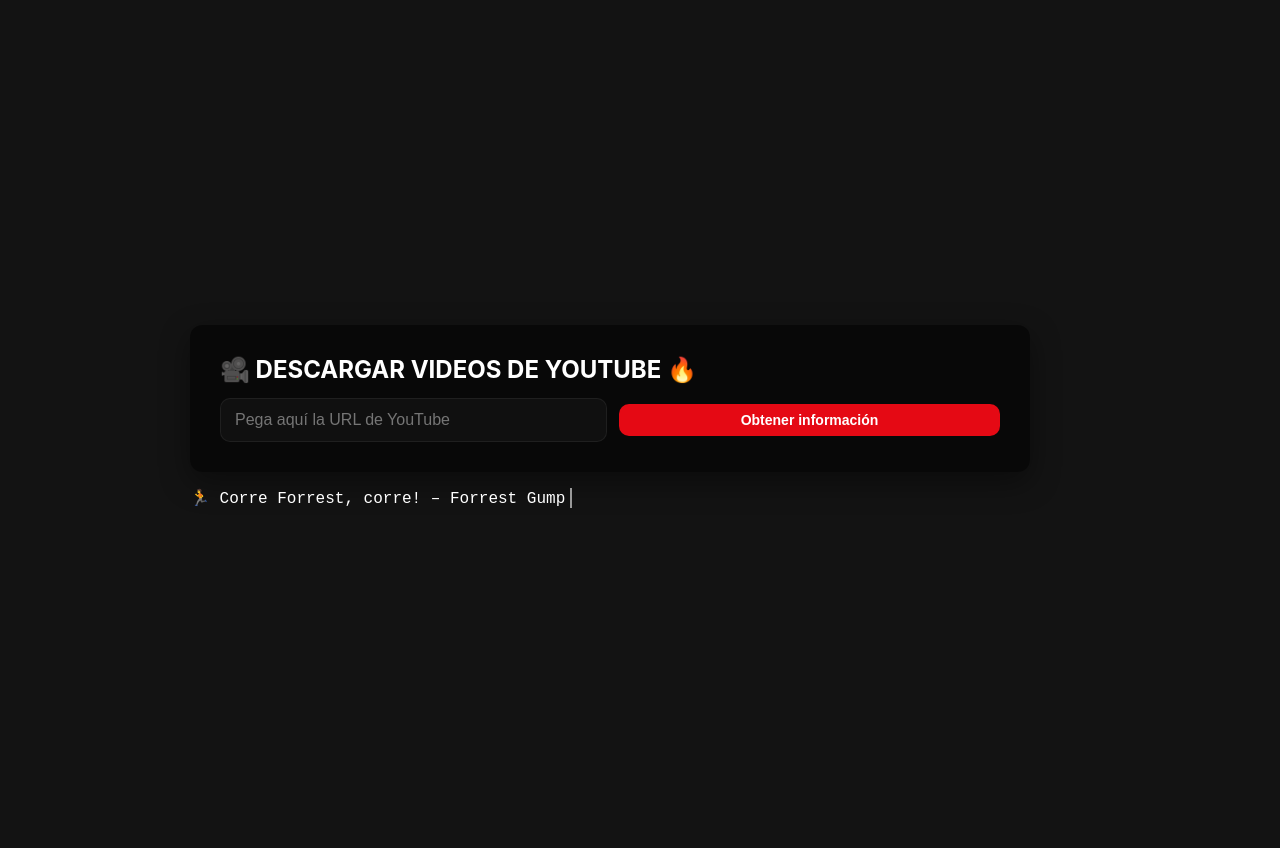
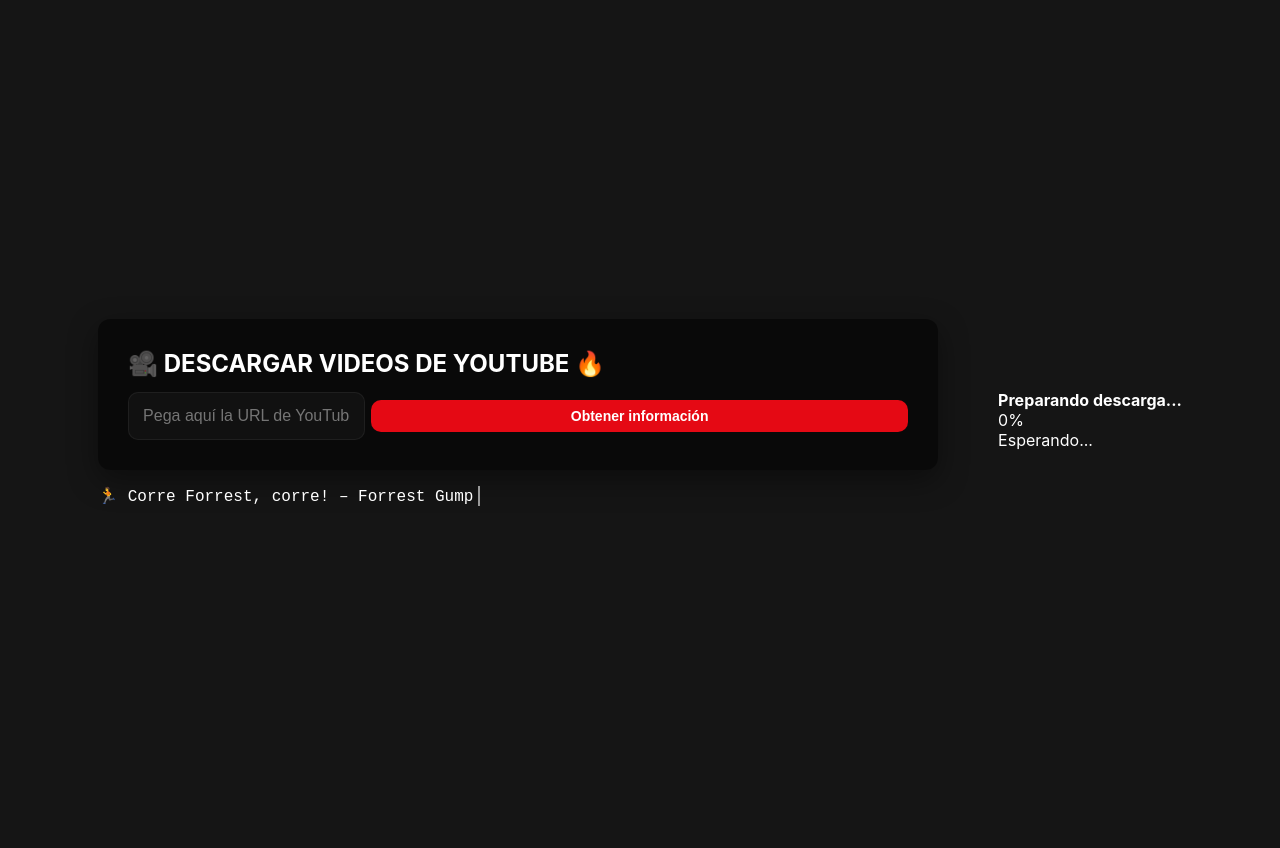
Before and after one commit to georduran-lab/descargador_videos, a Flask app: page / in a window 1280 px wide. After the commit the page ends 506 px from the top, so only its background shows below. Run offline with Flask 3, Linux system fonts and the light colour scheme.

Commit message:
Update style.css

```diff
--- a/static/style.css
+++ b/static/style.css
@@ -1,31 +1,25 @@
 :root {
-  --accent:#e50914; /* color principal (rojo estilo YouTube) */
-  --bg:#0f1113d2;   /* color de fondo base */
-  --card: rgba(0,0,0,0.65); /* color de las tarjetas */
+  --accent: #e50914;
+  --bg: rgba(0,0,0,0.85);
+  --card: rgba(0,0,0,0.65);
 }
 
-/* --- ESTILOS BASE --- */
 body {
-  margin:0;
-  font-family: Inter, system-ui, -apple-system, "Segoe UI", Roboto, "Helvetica Neue", Arial;
-  background:#000000ec; /* fondo negro */
-  color:#fff;
-  min-height:100vh;
-  display:flex;
-  align-items:center;
-  justify-content:center;
-  padding:24px;
+  margin: 0;
+  font-family: Inter, system-ui, -apple-system, "Segoe UI", Roboto, Arial;
+  background: #000000ea;
+  color: #fff;
+  min-height: 100vh;
+  display: flex;
+  align-items: center;
+  justify-content: center;
+  padding: 20px;
 }
 
 .wrap {
-  width:100%;
-  max-width:900px; /* ancho máximo de contenido */
-  position:relative;
-}
-
-.container {
+  width: 100%;
+  max-width: 900px;
   position: relative;
-  z-index: 2; /* asegura que quede sobre el fondo */
 }
 
 /* --- FONDO DIFUMINADO --- */
@@ -35,37 +29,24 @@ body {
   left: 0;
   width: 100%;
   height: 100%;
-  background-size: cover;     /* la imagen cubre toda la pantalla */
-  background-position: center;/* centrada */
-  filter: blur(15px) brightness(0.5); /* desenfoque + oscurecimiento */
-  z-index: -1; /* detrás del contenido */
-  opacity: 0;  /* inicia invisible */
-  animation: fadeInBg 2s ease forwards; /* animación de aparición */
-  overflow: hidden; /* oculta cualquier overflow de elementos hijos */
-
+  background-size: cover;
+  background-position: center;
+  filter: blur(15px) brightness(0.6); /* desenfoque + más oscuro */
+  z-index: -1;
   opacity: 0;
-  animation: fadeInBg 2s ease forwards, zoomBg 12s ease-in-out infinite; /* 👈 añadimos zoom */
+  animation: fadeInBg 2s ease forwards, zoomBg 12s ease-in-out infinite;
+  overflow: hidden;
 }
 
 @keyframes zoomBg {
   0%   { transform: scale(1); }
-  50%  { transform: scale(1.05); } /* 👈 crece 5% */
-  100% { transform: scale(1); }    /* 👈 vuelve al tamaño normal */
+  50%  { transform: scale(1.03); }
+  100% { transform: scale(1); }
 }
 
-.background.active::before {
-  content: "";
-  position: absolute;
-  inset: 0;
-  background: rgba(0,0,0,0);
-  transition: background 3s ease; /* transición al aplicar overlay */
-}
-body:hover .background::before {
-  background: rgba(0, 0, 0, 0.452); /* efecto al pasar el mouse */
-}
 @keyframes fadeInBg {
-  from { opacity: 0; } /* inicia transparente */
-  to { opacity: 1; }   /* aparece */
+  from { opacity: 0; }
+  to   { opacity: 1; }
 }
 
 /* --- DESTELLOS ALEATORIOS --- */
@@ -73,178 +54,152 @@ body:hover .background::before {
   position: absolute;
   width: 300px;
   height: 300px;
-  border-radius: 50%; /* forma circular */
-  background: radial-gradient(
-    circle,
-    rgba(255, 255, 255, 0.8) 0%,   /* centro blanco translúcido */
-    rgba(255, 0, 0, 0.5) 30%,      /* rojo brillante */
-    rgba(139, 0, 0, 0.3) 60%,      /* rojo oscuro */
-    rgba(0, 0, 0, 0) 100%          /* se funde con el fondo */
-  );
+  border-radius: 50%;
+  background: radial-gradient(circle, rgba(255, 255, 255, 0.8) 0%, rgba(255,0,0,0.5) 30%, rgba(139,0,0,0.3) 60%, rgba(0,0,0,0) 100%);
   opacity: 0;
   transform: scale(0.5);
-  pointer-events: none; /* no bloquea clics */
-  animation: flashAnim 4s ease-out forwards; /* animación de aparición/desaparición */
-  z-index: -1; /* siempre detrás */
+  pointer-events: none;
+  animation: flashAnim 4s ease-out forwards;
+  z-index: -1;
   transition: all 1s ease;
 }
+
 @keyframes flashAnim {
-  0%   { opacity: 0; transform: scale(0.5); }  /* arranca pequeño y oculto */
-  20%  { opacity: 0.8; transform: scale(1); }  /* aparece */
-  80%  { opacity: 0.7; transform: scale(1.2);} /* se expande */
-  100% { opacity: 0; transform: scale(1.5);}   /* desaparece */
+  0%   { opacity: 0; transform: scale(0.5); }
+  20%  { opacity: 0.8; transform: scale(1); }
+  80%  { opacity: 0.7; transform: scale(1.2);}
+  100% { opacity: 0; transform: scale(1.5);}
 }
+
 .flash.fade-out {
-  opacity: 0; /* se oculta */
-  width: 0;   /* se reduce a 0 */
+  opacity: 0;
+  width: 0;
   height: 0;
   background: none;
 }
 
-/* --- TARJETA PRINCIPAL --- */
 .card {
   background: rgba(0, 0, 0, 0.541);
   padding: 28px;
-  border-radius: 15px; /* bordes redondeados */
+  border-radius: 15px;
   box-shadow: 0 10px 30px rgba(0,0,0,0.4);
   z-index:2;
 }
 
-/* --- TIPOGRAFÍA ADAPTATIVA (RESPONSIVE) --- */
-h1 {
-  margin:0 0 14px;
-  font-size: clamp(1.4rem, 2vw + 1rem, 2rem);
-}
-h2 {
-  margin:0 0 6px;
-  font-size: clamp(1.1rem, 1.5vw + 0.8rem, 1.6rem);
-}
-p, button, input, .small {
-  font-size: clamp(0.85rem, 1vw + 0.6rem, 1rem);
-}
+/* --- TIPOGRAFÍA ADAPTATIVA --- */
+h1 { margin:0 0 14px; font-size: clamp(1.4rem, 2vw + 1rem, 2rem); }
+h2 { margin:0 0 6px; font-size: clamp(1.1rem, 1.5vw + 0.8rem, 1.6rem); }
+p, button, input, .small { font-size: clamp(0.85rem, 1vw + 0.6rem, 1rem); }
 
 /* --- FORMULARIO --- */
 .row {
-  display:flex;
-  gap:12px;
-  align-items:center;
-  flex-wrap:wrap; /* se acomoda en varias líneas en pantallas pequeñas */
-}
-input[type="text"] {
-  flex:1;              /* ocupa todo el espacio disponible */
-  min-width:180px;     /* mínimo ancho */
-  padding:12px 14px;
-  border-radius:10px;
-  border:1px solid rgba(255,255,255,0.06);
-  background: rgba(255,255,255,0.03);
-  color:#fff;
+  display: flex;
+  gap: 6px;
+  flex-wrap: wrap;
+  align-items: stretch;
 }
 
-/* --- BOTONES --- */
-button {
+/* Input con el mismo ancho que la miniatura */
+input[type="text"] {
+  flex: 0 0 200px; /* igual que el ancho desktop de la miniatura */
+  padding: 12px 14px;
+  border-radius: 10px;
+  border: 1px solid rgba(255,255,255,0.06);
+  background: rgba(255,255,255,0.03);
+  color: #fff;
+  box-sizing: border-box;
+}
+
+form button[name="preview"] {
+  flex: 0 0 200px; /* mismo ancho que input y miniatura */
+  padding: 10px 14px;
+}
+
+/* --- BOTONES DE DESCARGA --- */
+.btn-download {
+  background: var(--accent);
+  color: #fff;
+  border-radius: 10px;
+  padding: 10px 14px;
+  margin-left: 8px;
+  transition: all 0.3s ease;
+}
+
+.btn-download:hover {
+  filter: brightness(85%);
+  transform: scale(1.03);
+}
+
+form button {
   flex:1;
   min-width:140px;
   padding:10px 14px;
+  margin: 12px;
   border-radius:10px;
   border:none;
-  background:var(--accent); /* rojo principal */
+  background:var(--accent);
   color:#fff;
   cursor:pointer;
   font-weight:600;
-  transition: all 0.3s ease; /* suaviza la animación */
+  transition: all 0.3s ease;
 }
 
-button:hover {
-  filter: brightness(85%);   /* 👈 oscurece */
-  transform: scale(1.03);     /* 👈 crece */
+form button:hover {
+  filter: brightness(100%);
+  transform: scale(1.03);
 }
 
-/* --- INFO DEL VIDEO --- */
+/* --- INFO APARECE SUAVEMENTE --- */
 .info {
-  margin-top:18px;
-  display:flex;
-  gap:18px;
-  flex-wrap:wrap;
+  display: flex;
+  gap: 18px;
+  flex-wrap: wrap;
+  margin-top: 18px;
+  position: relative;
+  opacity: 0;
+  animation: fadeInInfo 1s ease forwards;
 }
+
+@keyframes fadeInInfo {
+  from { opacity: 0; transform: translateY(10px); }
+  to   { opacity: 1; transform: translateY(0); }
+}
+
 .thumb {
-  flex:0 0 200px; /* ancho fijo */
-  max-width:100%;
+  flex:0 0 200px;
+  max-width:50%;
   border-radius:10px;
   box-shadow:0 8px 26px rgba(0,0,0,0.6);
 }
+
 .meta {
-  flex:1;
-  min-width:220px; /* asegura espacio mínimo */
-}
-.meta p { margin:6px 0; color:#d0d0d0; }
-
-.actions {
-  margin-top:12px;
-  display:flex;
-  gap:10px;
-  flex-wrap:wrap;
-}
-.small {
-  font-size:0.9rem;
-  padding:8px 10px;
-  border-radius:8px;
-  background:rgba(255,255,255,0.03);
+  flex: 1;
+  min-width: 220px;
+  z-index: 2;
 }
 
-/* --- OVERLAY MODAL DE DESCARGA --- */
-.overlay {
-  position:fixed;
-  inset:0;
-  display:flex;
-  align-items:center;
-  justify-content:center;
-  background:rgba(0,0,0,0.55); /* fondo semitransparente */
-  z-index:999;
-  visibility:hidden;
-  opacity:0;
-  transition:opacity .25s, visibility .25s;
+.meta p { margin: 6px 0; color: #d0d0d0; }
+
+/* --- ACCIONES --- */
+.actions {
+  margin-top: 12px;
+  display: flex;
+  gap: 10px;
+  flex-wrap: wrap;
 }
-.overlay.show {
-  visibility:visible;
-  opacity:1; /* aparece */
+
+.actions h3 {
+  width: 100%;
+  margin-bottom: 6px;
 }
-.modal {
-  background:#0e1113;
-  padding:22px;
-  border-radius:12px;
-  width:90%;
-  max-width:480px;
-  box-shadow:0 10px 40px rgba(0,0,0,0.6);
-  color:#fff;
-  text-align:center;
+
+.actions button {
+  flex: 0 0 auto;
 }
-.spinner {
-  width:48px;
-  height:48px;
-  margin:8px auto 16px;
-  border-radius:50%;
-  border:4px solid rgba(255,255,255,0.08);
-  border-top-color:var(--accent); /* parte visible */
-  animation:spin 1s linear infinite; /* gira */
-}
-@keyframes spin { to{ transform:rotate(360deg);} }
-.progressbar {
-  height:12px;
-  background:rgba(255,255,255,0.06);
-  border-radius:10px;
-  overflow:hidden;
-  margin:10px 0;
-}
-.progress-fill {
-  height:100%;
-  width:0%; /* se llenará dinámicamente */
-  background:linear-gradient(90deg,var(--accent),#ff6b6b);
-  transition:width .2s ease;
-}
-.percent { font-weight:700; margin-top:6px; }
-.status { margin-top:8px; color:#cfcfcf; font-size:0.95rem; }
 
-/* --- FOOTER CON FRASE ALEATORIA --- */
+#qualityMenu button { width:100%; margin-top:5px; }
+
+/* --- FOOTER --- */
 footer {
   margin-top: 20px;
   text-align: center;
@@ -257,52 +212,38 @@ footer {
   display: inline-block;
   border-right: 2px solid #999;
   padding-right: 5px;
-  white-space: normal;   /* 🔥 permite saltos de línea */
-  word-break: break-word; /* rompe palabras largas si es necesario */
-  max-width: 90%;         /* limita ancho para forzar segunda línea */
+  white-space: normal;
+  word-break: break-word;
+  max-width: 90%;
 }
 
-/* --- RESPONSIVE (BREAKPOINTS) --- */
+/* --- RESPONSIVE --- */
 @media (max-width:768px){
   .wrap { padding:12px; }
-  .thumb { flex:0 0 160px; } /* achica miniatura */
+  .thumb { flex:0 0 160px; }
+  input[type="text"], form button[name="preview"] { flex:0 0 160px; } /* ancho igual miniatura */
 }
+
 @media (max-width:480px){
-  .info { flex-direction:column; align-items:center; } /* apila todo */
+  .info { flex-direction:column; align-items:center; }
   .thumb { width:100%; max-width:260px; align-items:center; }
   .meta { text-align:center; }
   .actions { flex-direction:column; }
-  button { width:100%; } /* botones ocupan todo */
+  button, input[type="text"], form button[name="preview"] { width:100%; }
+  input[type="text"], form button[name="preview"] { flex:0 0 260px; } /* responsive ancho miniatura */
 }
 
 /*AJUSTE BETA */
-
-/* Ajustes para pantallas grandes (PC) */
 @media (min-width: 1024px) {
   .card {
-    max-width: 780px;   /* más angosta */
-    padding: 30px;      /* menos padding */
+    max-width: 780px;
+    padding: 30px;
     border-radius: 12px;
   }
 }
 
- .card h1 {
-    font-size: 24px;    /* título un poco más pequeño */
-  }
-
-  .card .info img.thumb {
-    width: 360px;       /* miniatura más chica */
-  }
-
-  .card .meta h2 {
-    font-size: 18px;    /* título del video reducido */
-  }
-
-  .card .meta p {
-    font-size: 15px;    /* textos más pequeños */
-  }
-
-  .card button {
-    padding: 8px 12px;  /* botones más compactos */
-    font-size: 14px;
-  }
+.card h1 { font-size: 24px; }
+.card .info img.thumb { width: 360px; }
+.card .meta h2 { font-size: 18px; }
+.card .meta p { font-size: 15px; }
+.card button { padding: 8px 12px; margin: 8px 0px; font-size: 14px; }
```
